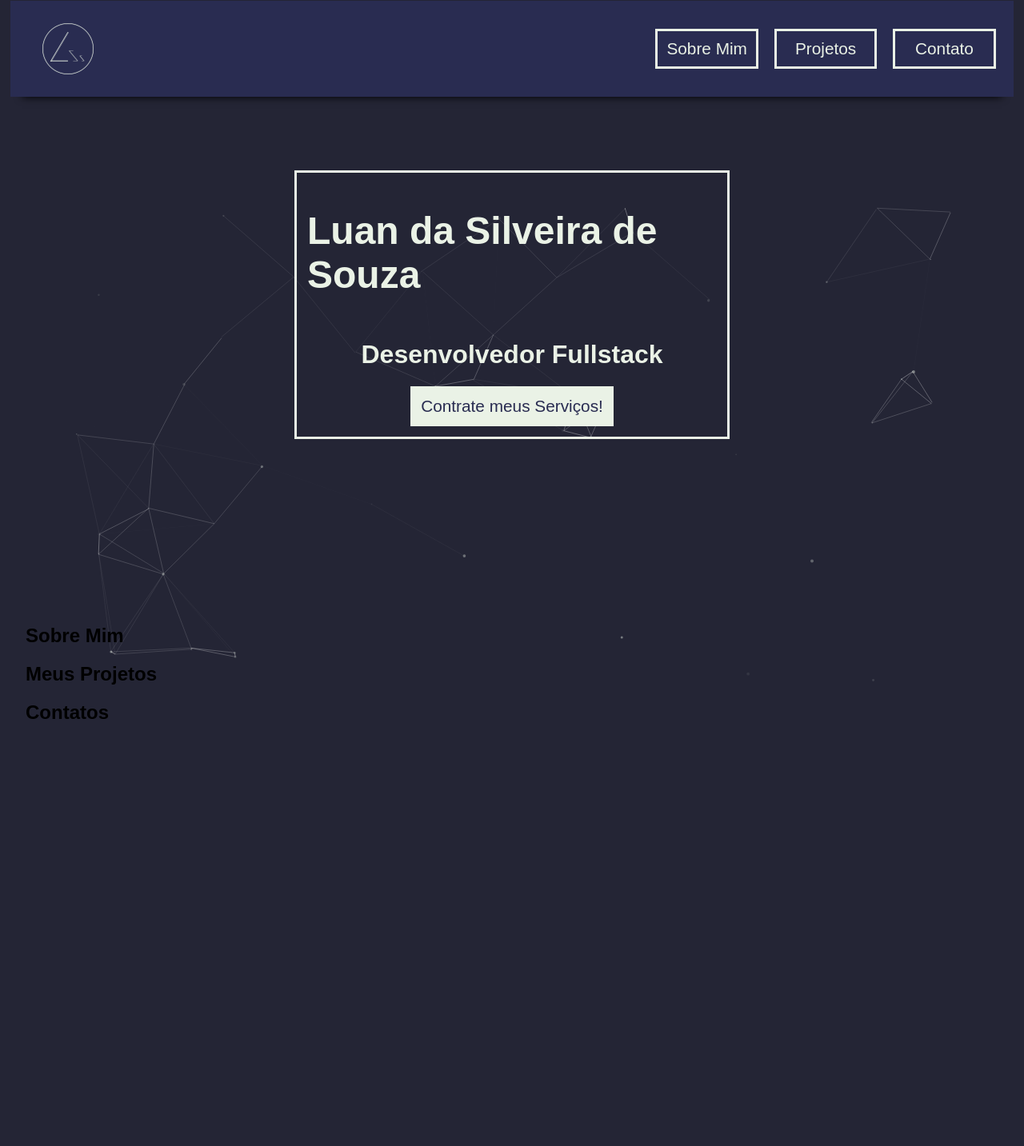
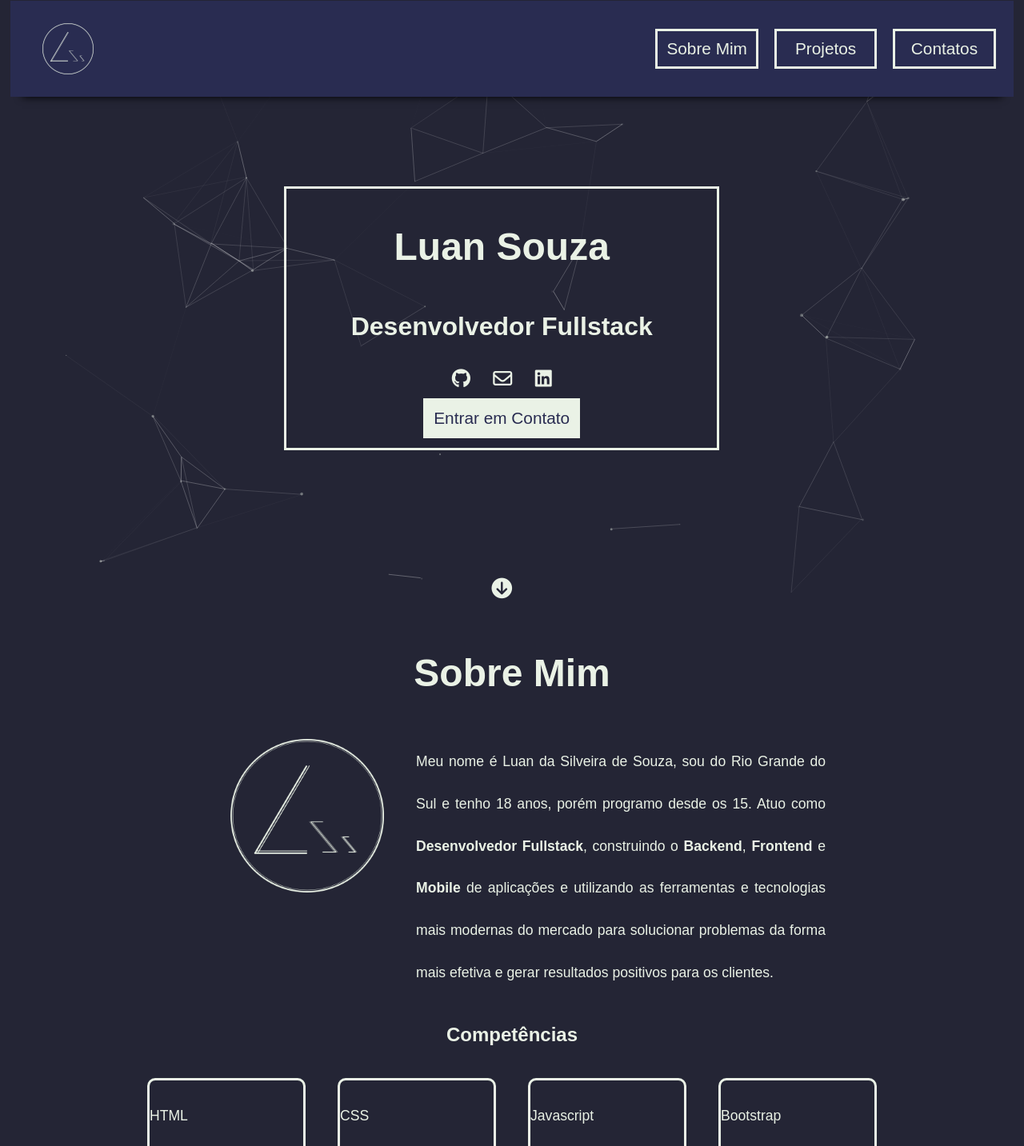
Before and after one commit to LuanSilveiraSouza/LuanSilveiraSouza.github.io, a plain HTML site: page index.html in a window 1280 px wide. Shown: the part 7-1440 px from the top of the page at 80% size. Before the commit the page ends 912 px from the top, so only its background shows below. Drawn offline with Linux system fonts and the light colour scheme; a web font is replaced by a local one.

Commit message:
"About" Section

```diff
--- a/index.html
+++ b/index.html
@@ -4,6 +4,7 @@
   <meta name="viewport" content="width=device-width, initial-scale=1.0">
 
   <link rel="stylesheet" type="text/css" href="styles.css">
+  <script src="https://kit.fontawesome.com/c4efcb5b8c.js" crossorigin="anonymous"></script>
   <link href="https://fonts.googleapis.com/css?family=Hind+Vadodara&display=swap" rel="stylesheet">
 
   <title>Luan da Silveira de Souza</title>
@@ -21,28 +22,59 @@
       <div class="nav-links">
         <a href="#about" class="nav-item">Sobre Mim</a>
         <a href="#projects" class="nav-item">Projetos</a>
-        <a href="#contacts" class="nav-item">Contato</a>
+        <a href="#contacts" class="nav-item">Contatos</a>
       </div>
     </nav>
 
-    <header id="particles-js">
-      <div>
-        <h1 class="title">Luan da Silveira de Souza</h1>
+    <header>
+      <div class="particles" id="particles-js"></div>
+
+      <div class="outdoor">
+        <h1 class="title">Luan Souza</h1>
         <h1>Desenvolvedor Fullstack</h1>
-        <a href="#contacts" class="link bg-white" id="link">Contrate meus Serviços!</a>
+
+        <div class="header-links">
+          <a href="https://github.com/LuanSilveiraSouza" class="header-link"><i class="fab fa-github"></i></a>
+          <a href="mailto: luansouzasilveira@gmail.com" class="header-link"><i class="far fa-envelope"></i></a>
+          <a href="https://www.linkedin.com/in/luan-souza-6b07b1171/" class="header-link"><i class="fab fa-linkedin"></i></a>
+        </div>
+
+        <a href="#contacts" class="outdoor-link bg-white" id="link">Entrar em Contato</a>
       </div>
+
+      <a href="#about" class="header-link" style="font-size: 2vw;position: relative; bottom: 5%;"><i class="fas fa-arrow-circle-down"></i></a>
     </header>
 
-    <section id="about">
-      <h1>Sobre Mim</h1>
+    <section class="section about" id="about">
+      <h1 class="title">Sobre Mim</h1>
+
+      <div class="grid-2">
+        <figure>
+          <img style="width: 15vw;" src="./assets/icon-white.png" alt="icon">
+        </figure>
+        <p style="width: 40vw;">Meu nome é Luan da Silveira de Souza, sou do Rio Grande do Sul e tenho 18 anos, porém programo desde os 15.
+          Atuo como <strong>Desenvolvedor Fullstack</strong>, construindo o <strong>Backend</strong>, <strong>Frontend</strong>
+          e <strong>Mobile</strong> de aplicações e utilizando as ferramentas e tecnologias mais modernas do mercado
+          para solucionar problemas da forma mais efetiva e gerar resultados positivos para os clientes.
+        </p>
+      </div>
+
+      <h1>Competências</h1>
+
+      <div class="card-grid">
+        <div class="card"><p>HTML</p></div>
+        <div class="card"><p>CSS</p></div>
+        <div class="card"><p>Javascript</p></div>
+        <div class="card"><p>Bootstrap</p></div>
+      </div>
     </section>
 
-    <section id="projects">
-      <h1>Meus Projetos</h1>
+    <section class="section" id="projects">
+      <h1 class="title">Meus Projetos</h1>
     </section>
 
-    <section id="contacts">
-      <h1>Contatos</h1>
+    <section class="section" id="contacts">
+      <h1 class="title">Contatos</h1>
     </section>
 
   </div>
--- a/styles.css
+++ b/styles.css
@@ -1,3 +1,4 @@
+/* VARIABLES ////////////////////////////////////////////////////////////////*/
 :root {
   --blue: #292C51;
   --dark: #242535;
@@ -10,10 +11,12 @@
   --smallSize: 1.1em;
 }
 
+/* PAGE CONFIGURATION ////////////////////////////////////////////////////////////////*/
 html {
   scroll-behavior: smooth;
 }
 
+/*  ////////////////////////////////////////////////////////////////*/
 body {
   font-family: var(--font);
 
@@ -23,6 +26,29 @@ body {
   justify-content: center;
 }
 
+/* UTILS CLASSES ////////////////////////////////////////////////////////////////*/
+.title {
+  font-size: 3em;
+}
+
+.section {
+  width: 95vw;
+  margin: 1vw;
+
+  color: var(--white);
+
+  display: flex;
+  flex-direction: column;
+  justify-content: center;
+  align-items: center;
+}
+
+.grid-2 {
+  display: grid;
+  grid-template-columns: auto auto;
+}
+
+/* SCROLLBAR STYLE ////////////////////////////////////////////////////////////////*/
 ::-webkit-scrollbar {
   width: 10px;
   display: block;
@@ -46,7 +72,7 @@ body {
   background: var(--gray);
 }
 
-
+/* NAVBAR STYLE ////////////////////////////////////////////////////////////////*/
 nav {
   z-index: 1;
   position: fixed;
@@ -102,35 +128,38 @@ nav {
   color: var(--blue);
 }
 
+/* HEADER STYLE ////////////////////////////////////////////////////////////////*/
 header {
   height: 95vh;
   width: 95vw;
 
   display: flex;
   flex-direction: column;
-  justify-content: center;
   align-items: center;
-
-  color: var(--white);
 }
 
-header div {
-  position: relative;
-  top: 40%;
+.particles {
+ z-index: -1;
+ height: 95vh;
+ width: 95vw;
+}
+
+.outdoor {
+  position: absolute;
+  top: 30%;
 
   width: 40vw;
   padding: 1vw;
 
   display: flex;
   flex-direction: column;
-  justify-content: center;
   align-items: center;
 
   border: solid 3px var(--white);
-
+  color: var(--white);
 }
 
-.link {
+.outdoor-link {
   text-decoration: none;
   font-size: var(--mediumSize);
   text-align: center;
@@ -150,6 +179,44 @@ header div {
   color: var(--blue)!important;
 }
 
-.title {
-  font-size: 3em;
+.header-links {
+  margin: 1vw;
+  width: 30%;
+
+  display: flex;
+  justify-content: space-around;
 }
+
+.header-link {
+  color: var(--white);
+  font-size: var(--bigSize);
+
+  transition: ease color .2s;
+}
+
+.header-link:hover, .header-link:active {
+  color: var(--blue);
+}
+
+/* "ABOUT" SECTION STYLE ////////////////////////////////////////////////////////////////*/
+.about p{
+  text-align: justify;
+  line-height: 3;
+  font-size: var(--smallSize);
+}
+
+.card-grid {
+  display: flex;
+  flex-direction: row;
+  justify-content: end;
+}
+
+.card {
+  border: solid 3px var(--white);
+  border-radius: 10px;
+
+  width: 15vw;
+  height: 50vh;
+
+  margin: 20px;
+}
```
